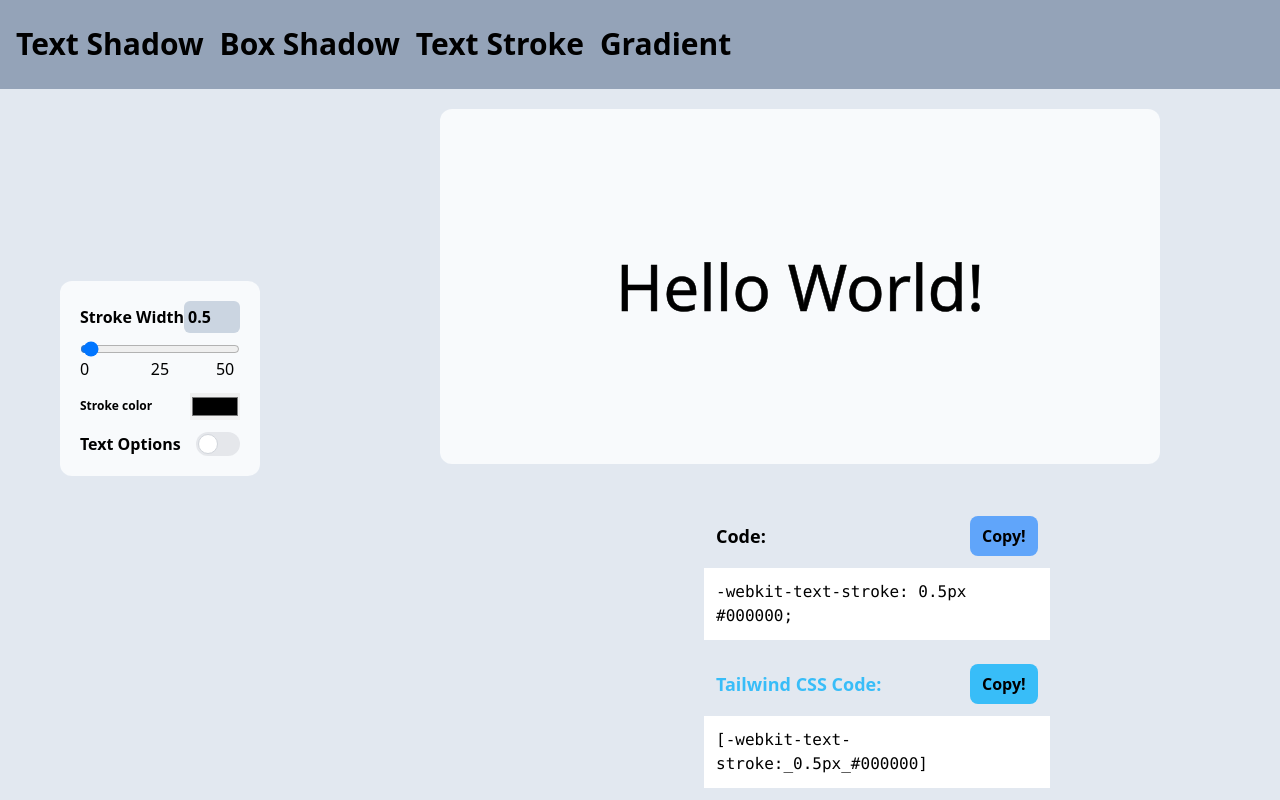
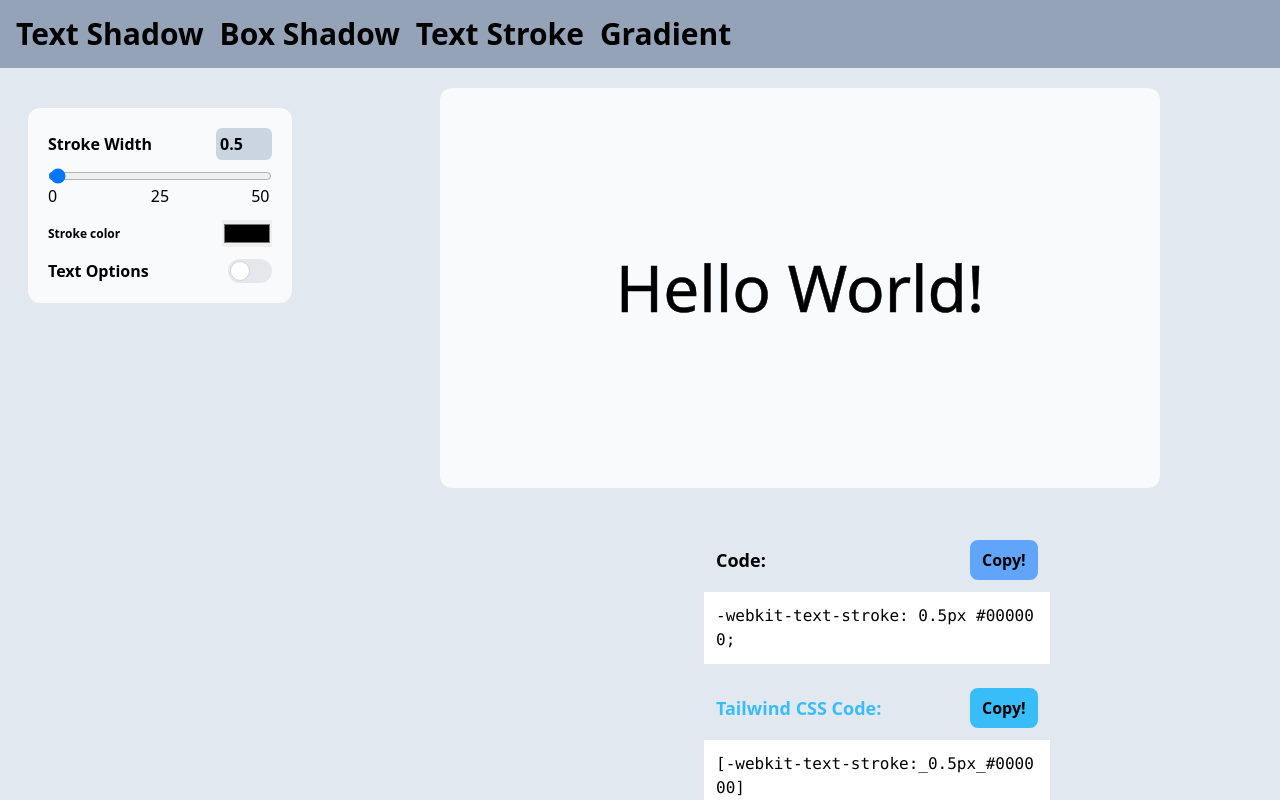
Before and after one commit to nacz0/cssGenerator, a React (Vite) app: page /text-stroke in a window 1280 px wide. Built offline with nearby package versions, Linux system fonts and the light colour scheme.

Commit message:
minor changes

```diff
--- a/src/components/Generator.tsx
+++ b/src/components/Generator.tsx
@@ -6,6 +6,7 @@ type addProps = {
   AddCssCode: string;
   AddTailwindCode: string;
   AddIsOpen: boolean;
+  btnText: string;
 };
 
 type OptionsProps = {
@@ -16,7 +17,7 @@ type OptionsProps = {
 export const Generator = {
   Options: function Options(props: React.PropsWithChildren) {
     return (
-      <div className="h-full w-1/4 flex  justify-center pt-48">
+      <div className="h-full w-1/4 flex  justify-center pt-10">
         <div className="bg-slate-50 h-fit p-5 rounded-xl flex-col flex items-center justify-center gap-1">
           {props.children}
         </div>
@@ -25,7 +26,7 @@ export const Generator = {
   },
   Main: function Main(props: React.PropsWithChildren) {
     return (
-      <div className="bg-slate-50 w-3/4 h-2/4 rounded-xl flex items-center justify-center overflow-hidden">
+      <div className="bg-slate-50 w-3/4 min-h-[400px] h-2/4 rounded-xl flex items-center justify-center overflow-hidden">
         {props.children}
       </div>
     );
@@ -33,7 +34,7 @@ export const Generator = {
   Code: function Code(props: OptionsProps) {
     const { cssCode, tailwindCode, AddIsOpen } = props;
     return (
-      <div className="flex flex-row gap-8 h-1/5 justify-start w-full pl-96">
+      <div className="flex flex-row gap-8 justify-start w-full pl-96">
         <div className="w-3/5 flex flex-col gap-3">
           <div>
             <div className="flex flex-row justify-between items-center p-3">
@@ -44,7 +45,7 @@ export const Generator = {
                     className="bg-blue-400 py-2 px-3 font-semibold hover:bg-blue-500 rounded-lg text-sm"
                     onClick={() => navigator.clipboard.writeText(cssCode)}
                   >
-                    Copy only the shadow
+                    Copy only the {props.btnText}
                   </button>
                 )}
                 <button
@@ -59,7 +60,7 @@ export const Generator = {
                 </button>
               </div>
             </div>
-            <div className="font-mono bg-white p-3">
+            <div className="font-mono bg-white p-3 break-all">
               <div>
                 {cssCode} {AddIsOpen && props.AddCssCode}
               </div>
@@ -79,7 +80,7 @@ export const Generator = {
                         navigator.clipboard.writeText(tailwindCode)
                       }
                     >
-                      Copy only the shadow
+                      Copy only the {props.btnText}
                     </button>
                   )}
                   <button
@@ -95,7 +96,7 @@ export const Generator = {
                   </button>
                 </div>
               </div>
-              <div className="font-mono bg-white p-3">
+              <div className="font-mono bg-white p-3 break-all">
                 <div>
                   {tailwindCode} {AddIsOpen && props.AddTailwindCode}
                 </div>
--- a/src/components/Slider.tsx
+++ b/src/components/Slider.tsx
@@ -4,8 +4,10 @@ export const Slider = (props: {
   min: number;
   max: number;
   name: string;
+  fraction?: number;
 }) => {
   const { setFn, value, min, max, name } = props;
+  const fraction = props.fraction || 1;
   return (
     <div className="flex flex-col gap-2">
       <div className="flex-row flex justify-between items-center  w-full font-semibold">
@@ -19,26 +21,28 @@ export const Slider = (props: {
           value={value}
           onChange={(e) => setFn(e.target.valueAsNumber)}
           id={name}
+          step={1 / fraction}
           type="number"
         />
       </div>
       <div className="flex flex-col">
         <input
-          className="w-40"
+          className="w-56"
           min={min}
           max={max}
           value={value}
           onChange={(e) => setFn(e.target.valueAsNumber)}
           id={name}
+          step={1 / fraction}
           type="range"
         />
         <label
-          className="grid grid-cols-5 justify-between   w-40"
+          className="grid grid-cols-5 justify-between   w-56"
           htmlFor={name}
         >
           <div className=" col-span-1 ">{min}</div>
           <div className="col-span-3 text-center">{max / 2}</div>
-          <div className=" col-span-1 pl-2">{max}</div>
+          <div className=" col-span-1 pl-6">{max}</div>
         </label>
       </div>
     </div>
```
